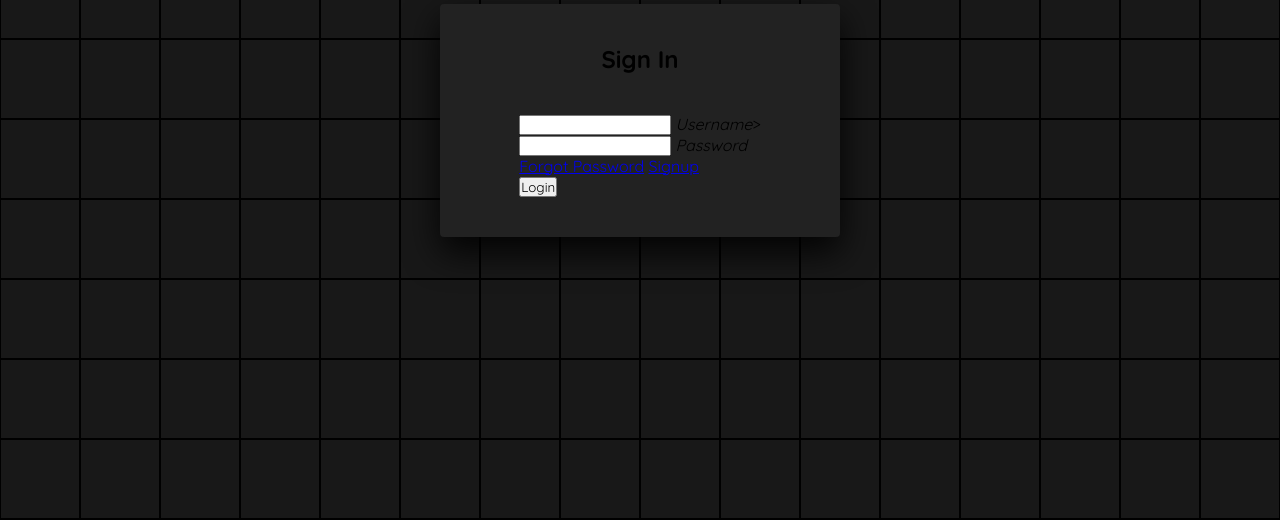
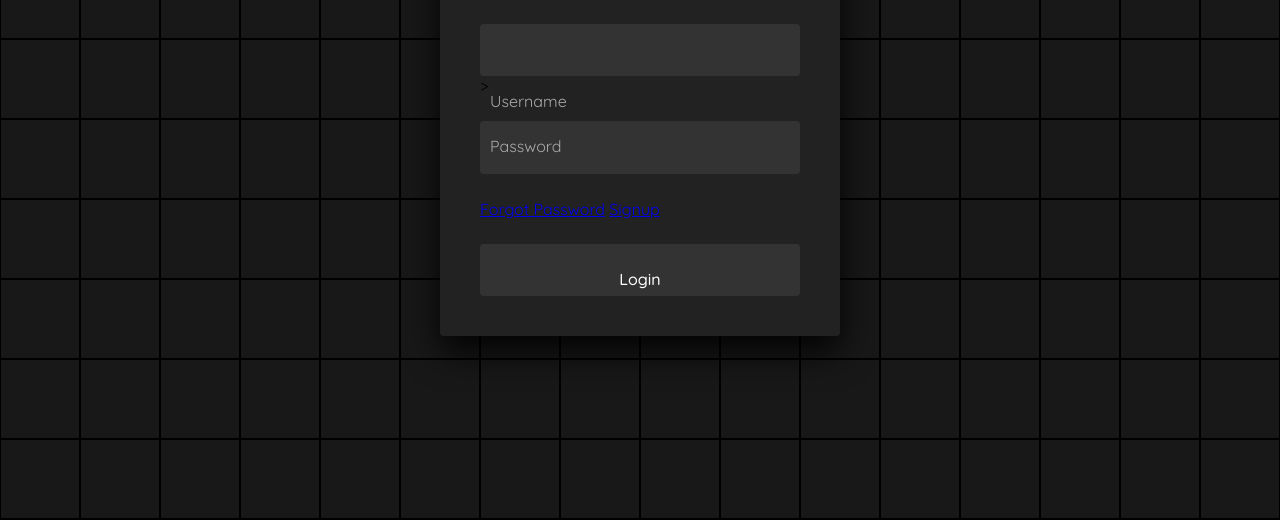
Before and after one commit to InukaJayasinghe/Hacker-Login-Form, a plain HTML site: page index.html in a window 1280 px wide. Shown: the part 280-800 px from the top of the page. Drawn offline with Linux system fonts and the light colour scheme.

Commit message:
style_finished

```diff
--- a/style.css
+++ b/style.css
@@ -82,3 +82,44 @@ section span:hover {
     flex-direction: column;
     gap: 40px;
 }
+
+.signin .content h2 {
+    font-size: 2em;
+    color: #0f0;
+    text-transform: uppercase;
+}
+
+.signin .content .form {
+    width: 100%;
+    display: flex;
+    flex-direction: column;
+    gap: 25px;
+}
+
+.signin .content .form .inputBox {
+    position: relative;
+    width: 100%;
+}
+
+.signin .content .form .inputBox input {
+    position: relative;
+    width: 100%;
+    background: #333;
+    border: none;
+    outline: none;
+    padding: 25px 10px 7.5px;
+    border-radius: 4px;
+    color: #fff;
+    font-weight: 500;
+    font-size: 1em;
+}
+
+.signin .content .form .inputBox i {
+    position: absolute;
+    left: 0;
+    padding: 15px 10px;
+    font-style: normal;
+    color: #aaa;
+    transition: 0.5s;
+    pointer-events: none;
+}
```
